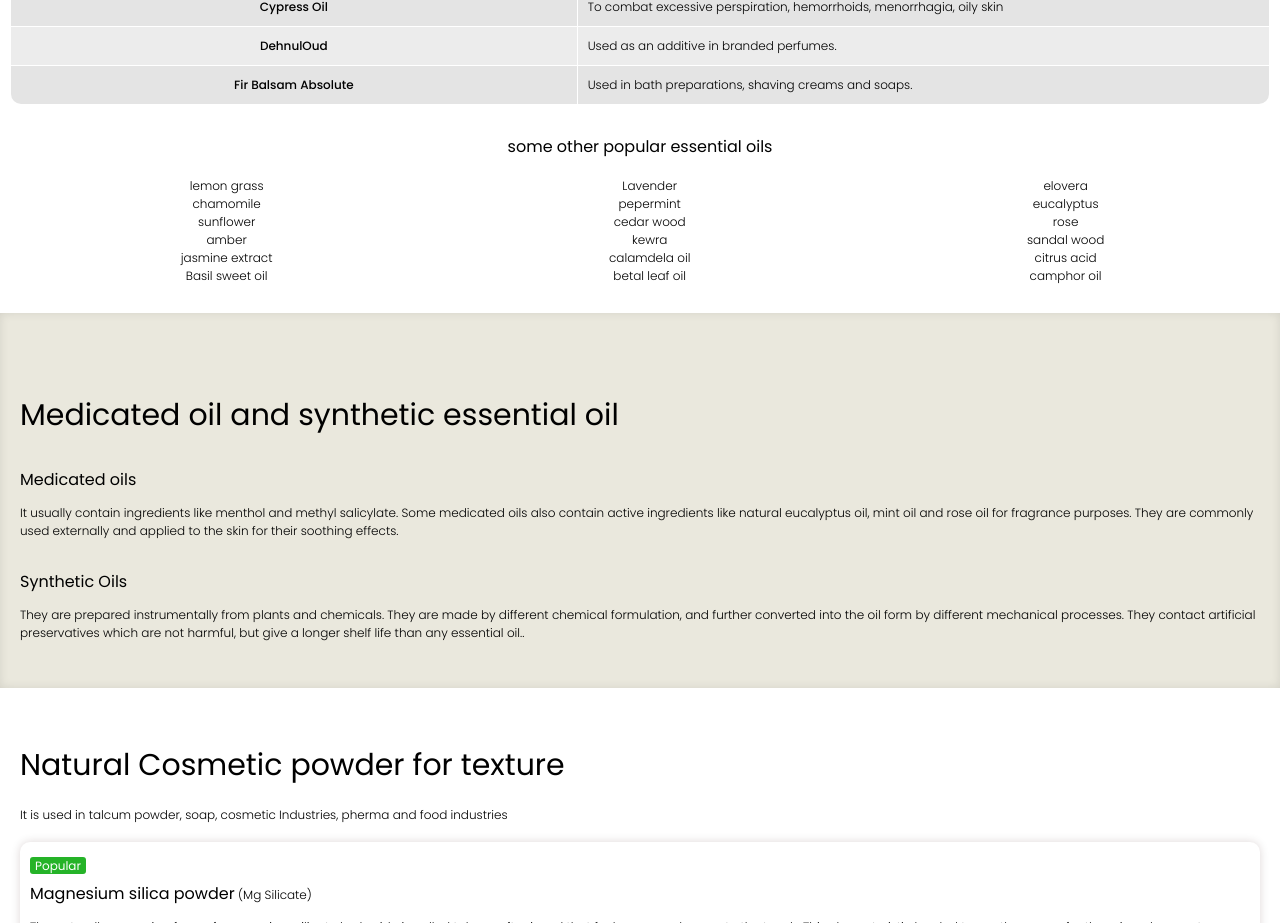
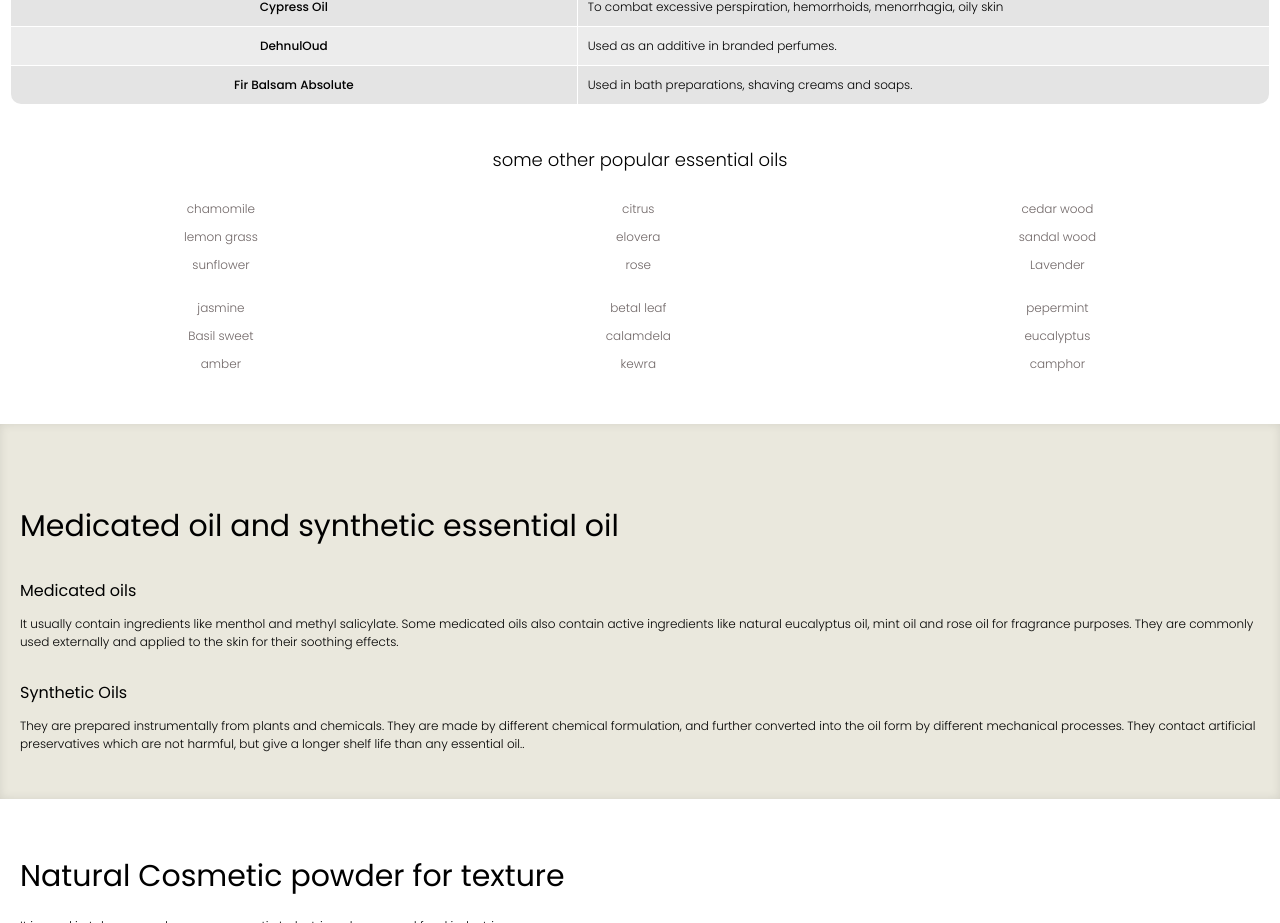
Before and after one commit to Oronia/ab, a plain HTML site: page index.html in a window 1280 px wide. Shown: the part 1040-1963 px from the top of the page. Drawn offline with nearby package versions, Linux system fonts and the light colour scheme.

Commit message:
refactor

```diff
--- a/index.html
+++ b/index.html
@@ -209,30 +209,36 @@ Davana Essential Oil is utilized in the perfume creams for healing dry and coar
 </table>
 
 <br>
-<div style="text-align: center; width:100%; margin-bottom: 6px;"><b>some other popular essential oils</b></div>
+<div style="width:100%; text-align: center; margin: 10px 0 8px 0;"><b style="font-weight: 300; font-size: 18px;">some other popular essential oils</b></div>
 
-<div class="grid1">
+<div class="grid1" style="color: #6f6666;">
+
+    <div class="gridItems1">chamomile</div>
+    <div class="gridItems1">citrus<!--  acid --></div>
+    <div class="gridItems1">cedar wood</div>
+
     <div class="gridItems1">lemon grass</div>
+    <div class="gridItems1">elovera</div>
+    <div class="gridItems1">sandal wood</div>
+
+    <div class="gridItems1">sunflower</div>
+    <div class="gridItems1">rose</div>
     <div class="gridItems1">Lavender</div>
-    <div class="gridItems1">elovera</div>
-    <div class="gridItems1">chamomile</div>
-    <div class="gridItems1">pepermint</div>
+
+    <div class="gridItems1 gridGap">jasmine<!--  extract --></div>
+    <div class="gridItems1 gridGap">betal leaf<!--  oil --></div>
+    <div class="gridItems1 gridGap">pepermint</div>
+
+    <div class="gridItems1">Basil sweet<!--  oil --></div>
+    <div class="gridItems1">calamdela<!--  oil --></div>
     <div class="gridItems1">eucalyptus</div>
-    <div class="gridItems1">sunflower</div>
-    <div class="gridItems1">cedar wood</div>
-    <div class="gridItems1">rose</div>
+
     <div class="gridItems1">amber</div>
     <div class="gridItems1">kewra</div>
-    <div class="gridItems1">sandal wood</div>
-    <div class="gridItems1">jasmine extract</div>
-    <div class="gridItems1">calamdela oil</div>
-    <div class="gridItems1">citrus acid</div>
-    <div class="gridItems1">Basil sweet oil</div>
-    <div class="gridItems1">betal leaf oil</div>
-    <div class="gridItems1">camphor oil</div>
+    <div class="gridItems1">camphor<!--  oil --></div>
 </div>
 
-<br>
+<br><br>
                         </div>
                     </div>
 
--- a/src/css/main.css
+++ b/src/css/main.css
@@ -242,15 +242,20 @@ b
 .grid1
 {
     display:grid;
-    gap: 0px;
+    gap: 0;
     grid-template-columns: auto auto auto ;
+
 }
-
 .gridItems1
 {
+    text-align: center;
+    padding: 5px 0;
+    font-size: 12px;
     // outline: 1px solid black;
-    text-align: center;
-    padding-left: 5px;
+}
+.gridGap
+{
+    margin-top: 15px;
 }
 
 
```
